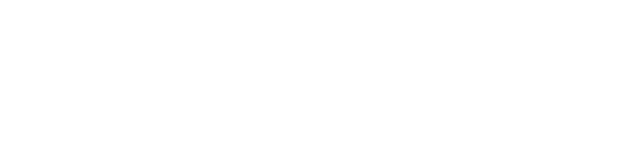
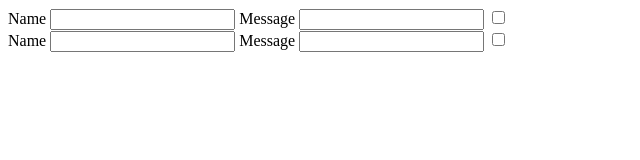
Before and after one commit to Nevena809/TodoApp, a plain HTML site: page index.html in a window 1280 px wide. Shown: the whole page, without its empty margins (0-640 px from the left). Drawn offline with Linux system fonts and the light colour scheme.

Commit message:
second commit

```diff
--- a/index.html
+++ b/index.html
@@ -8,6 +8,21 @@
     <title>ToDoApp</title>
   </head>
   <body>
+    <form>
+      <label>Name</label>
+      <input type="text" />
+      <label>Message</label>
+      <input type="text" />
+      <input type="checkbox" />
+    </form>
+    <form>
+      <label>Name</label>
+      <input type="text" />
+      <label>Message</label>
+      <input type="text" />
+      <input type="checkbox" />
+    </form>
+
     <script src="index.js"></script>
   </body>
 </html>
```
